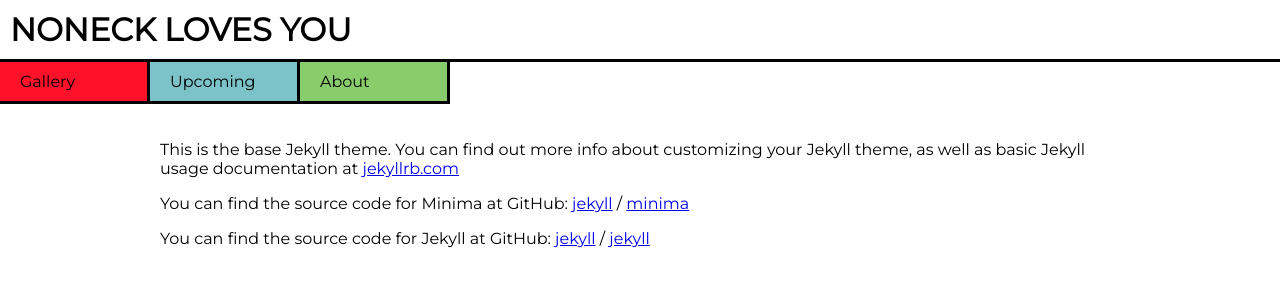
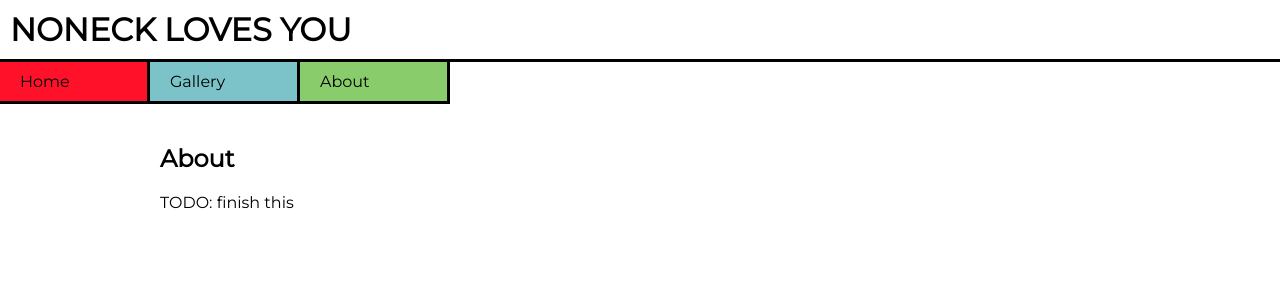
Before and after one commit to eric-wood/noneck, a Jekyll site: the page built from about.md, in a window 1280 px wide. Shown: the top 300 px of the page. Built offline with Jekyll 4.4.1, drawn with Linux system fonts in a browser that asks for light colours.

Commit message:
Oh yesss it's coming together

```diff
--- a/_data/art.yml
+++ b/_data/art.yml
@@ -1,12 +1,16 @@
 -
   title: Shroud of NONECK (an effigy)
   subtitle: paint, jumpsuit, rosary, neon
+  filename: effigy.jpg
 -
   title: Landscape for the colorblind (a meditation)
   subtitle: acrylic on panel
+  filename: landscape.jpg
 -
   title: NONECK's mother
   subtitle: digital c-print
+  filename: mom.jpg
 -
   title: NONECK henchmen mask (3)
   subtitle: acrylic and leaf on lunar new year masks (which are paper maché and spray paint)
+  filename: mask.jpg
--- a/_includes/header.html
+++ b/_includes/header.html
@@ -1,8 +1,8 @@
 <header>
   <h1><a href="#">NONECK</a> LOVES YOU</h1>
   <ul class="links">
-    <li><a href="#">Gallery</a></li>
-    <li><a href="#">Upcoming</a></li>
-    <li><a href="#">About</a></li>
+    <li><a href="/">Home</a></li>
+    <li><a href="/gallery">Gallery</a></li>
+    <li><a href="/about">About</a></li>
   </ul>
 </header>
--- a/_layouts/default.html
+++ b/_layouts/default.html
@@ -6,6 +6,7 @@
     {% include header.html %}
 
     <section class="content">
+      <h1>{{page.title}}</h1>
       {{ content }}
     </section>
 
--- a/about.md
+++ b/about.md
@@ -4,15 +4,4 @@ title: About
 permalink: /about/
 ---
 
-This is the base Jekyll theme. You can find out more info about customizing your Jekyll theme, as well as basic Jekyll usage documentation at [jekyllrb.com](https://jekyllrb.com/)
-
-You can find the source code for Minima at GitHub:
-[jekyll][jekyll-organization] /
-[minima](https://github.com/jekyll/minima)
-
-You can find the source code for Jekyll at GitHub:
-[jekyll][jekyll-organization] /
-[jekyll](https://github.com/jekyll/jekyll)
-
-
-[jekyll-organization]: https://github.com/jekyll
+TODO: finish this
--- a/gallery.html
+++ b/gallery.html
@@ -12,6 +10,6 @@ permalink: /gallery/
       <h2>{{art.title}}</h2>
       <h3>{{art.subtitle}}</h3>
     </div>
-    <img src="https://via.placeholder.com/300x300">
+    <img src="/assets/{{art.filename}}">
   </div>
 {% endfor %}
```
Also changed, not shown: other parts of gallery.html (+1 -3 lines), index.md (+4 -0 lines), assets/effigy.jpg (added), assets/jesus.png (added), assets/landscape.jpg (added), assets/mask.jpg (added), assets/mom.jpg (added), jesus.png (deleted), 2 other files.
